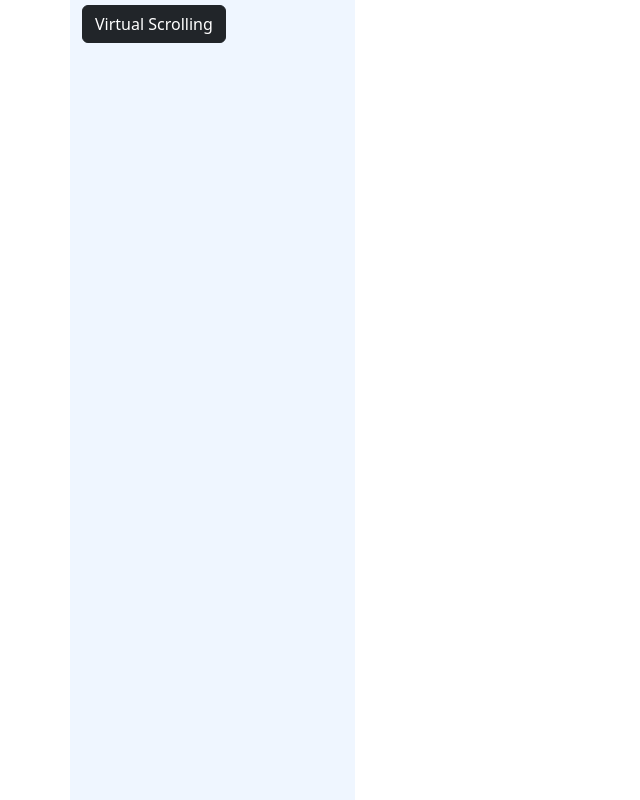
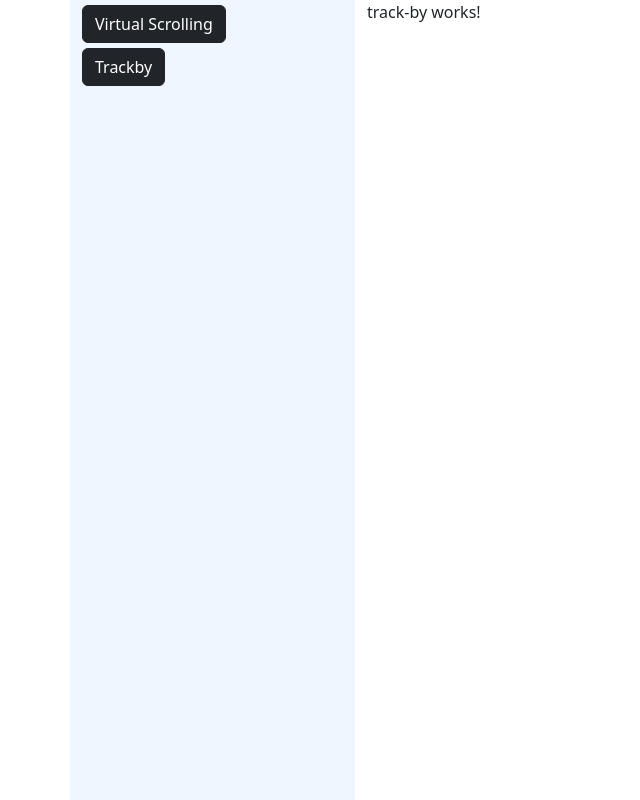
Before and after one commit to ds-talaviya/new-learning, an Angular app: page /track-by in a window 1280 px wide. Before the commit this address led to /. Shown: the whole page, without its empty margins (0-640 px from the left). Built offline with nearby package versions, Linux system fonts and the light colour scheme.

Commit message:
NIMP track-by comp added

```diff
--- a/src/app/app-routing.module.ts
+++ b/src/app/app-routing.module.ts
@@ -3,8 +3,17 @@ import { RouterModule, Routes } from '@angular/router';
 
 const routes: Routes = [
   {
+    path: '',
+    redirectTo: 'track-by',
+    pathMatch: 'full'
+  },
+  {
     path: 'virtual-scrolling',
     loadChildren: () => import('./virtual-scrolling/virtual-scrolling.module').then(m => m.VirtualScrollingModule)
+  },
+  {
+    path: 'track-by',
+    loadChildren: () => import('./track-by/track-by.module').then(m => m.TrackByModule)
   },
 ];
 
--- a/src/app/app.component.html
+++ b/src/app/app.component.html
@@ -3,6 +3,9 @@
         <div class="col-3 menu">
             <button type="button" class="btn btn-dark" [routerLink]="['/virtual-scrolling']">
                 Virtual Scrolling
+            </button>
+            <button type="button" class="btn btn-dark" [routerLink]="['/track-by']">
+                Trackby
             </button>
         </div>
         <div class="col-9">
--- a/src/app/app.module.ts
+++ b/src/app/app.module.ts
@@ -5,16 +5,18 @@ import { AppRoutingModule } from './app-routing.module';
 import { AppComponent } from './app.component';
 import { VirtualScrollingModule } from './virtual-scrolling/virtual-scrolling.module';
 import { BrowserAnimationsModule } from '@angular/platform-browser/animations';
+import { TrackByModule } from './track-by/track-by.module';
 
 @NgModule({
   declarations: [
-    AppComponent
+    AppComponent,
   ],
   imports: [
     BrowserModule,
     AppRoutingModule,
+    BrowserAnimationsModule,
     VirtualScrollingModule,
-    BrowserAnimationsModule
+    TrackByModule
   ],
   providers: [],
   bootstrap: [AppComponent]
--- /dev/null
+++ b/src/app/track-by/track-by/track-by.component.html
@@ -0,0 +1 @@
+<p>track-by works!</p>
--- /dev/null
+++ b/src/app/track-by/track-by/track-by.component.ts
@@ -0,0 +1,15 @@
+import { Component, OnInit } from '@angular/core';
+
+@Component({
+  selector: 'app-track-by',
+  templateUrl: './track-by.component.html',
+  styleUrls: ['./track-by.component.scss']
+})
+export class TrackByComponent implements OnInit {
+
+  constructor() { }
+
+  ngOnInit(): void {
+  }
+
+}
--- a/src/styles.scss
+++ b/src/styles.scss
@@ -1,9 +1,11 @@
-
 .menu {
   position: sticky;
   top: 0;
   height: calc(100vh);
   background-color: #eff6ff;
+  button {
+    display: block;
+  }
 }
 
 .menu button {
```
Also changed, not shown: src/app/track-by/track-by-routing.module.ts (added, +15 -0 lines), src/app/track-by/track-by.module.ts (added, +17 -0 lines), src/app/track-by/track-by/track-by.component.scss (added).
